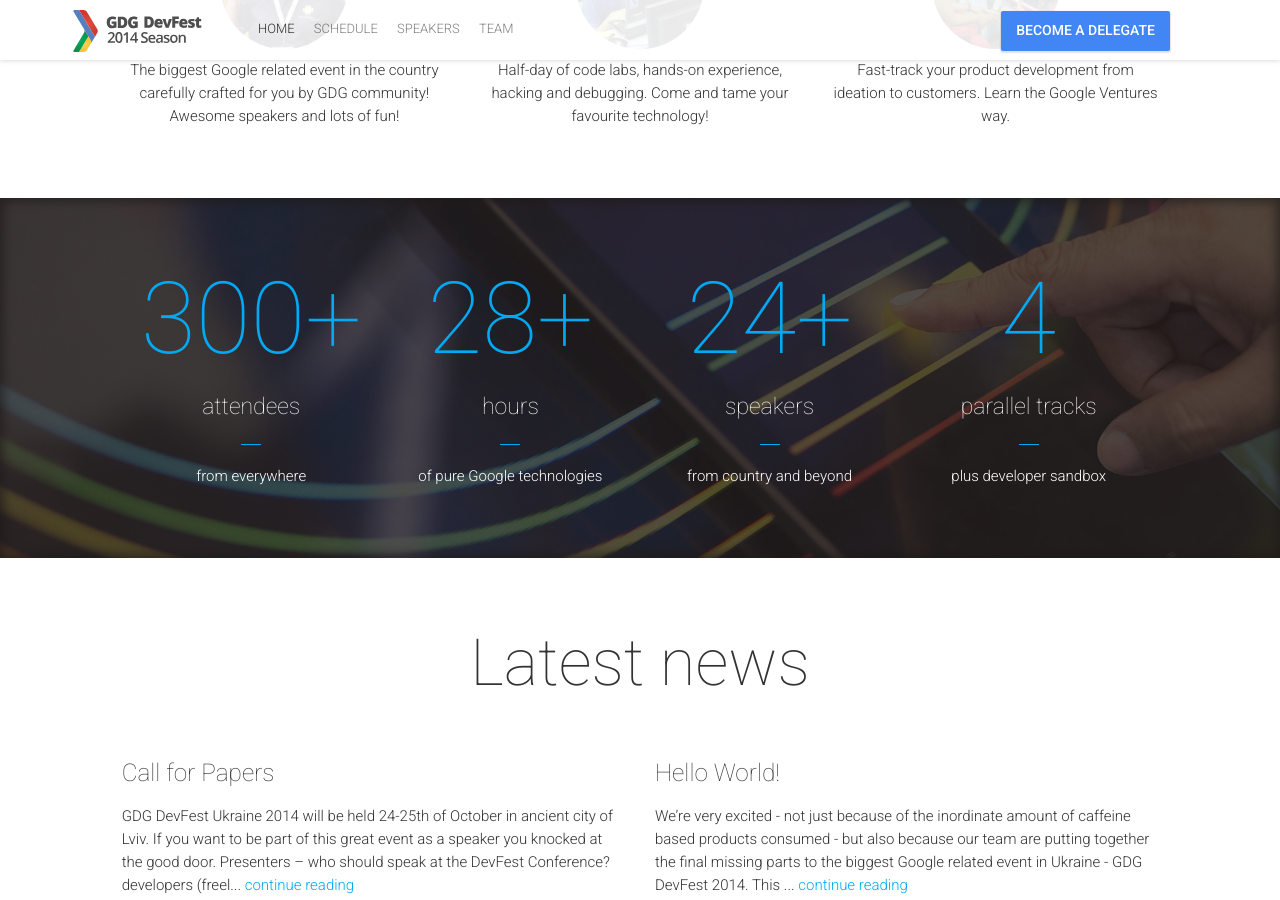
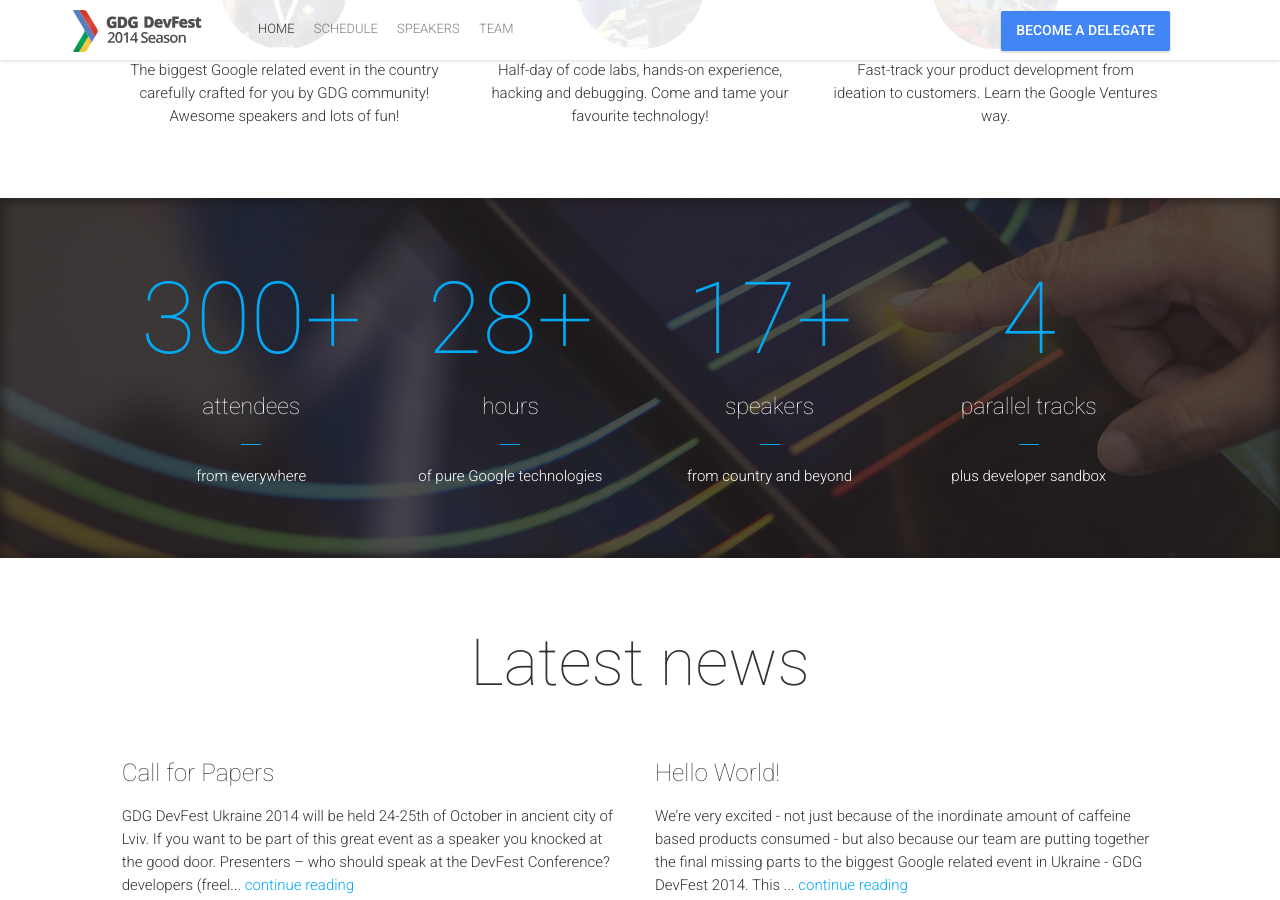
Before and after one commit to gdgcdo/devfestcdo, a Jekyll site: the page built from index.html, in a window 1280 px wide and 900 px high, scrolled down 1223 px. Built offline with Jekyll 4.4.1, drawn with Linux system fonts in a browser that asks for light colours; nearby versions of some CDN libraries; comment, search, counter and statistics services are not loaded.

Commit message:
Updated stats

```diff
--- a/_config.yml
+++ b/_config.yml
@@ -67,7 +67,7 @@
 statisticBlock:
  - {count: "300", specialCharacter: "+", info: "attendees", detail: "from everywhere"}
  - {count: "28", specialCharacter: "+", info: "hours", detail: "of pure Google technologies"}
- - {count: "24", specialCharacter: "+", info: "speakers", detail: "from country and beyond"}
+ - {count: "17", specialCharacter: "+", info: "speakers", detail: "from country and beyond"}
  - {count: "4", specialCharacter: "", info: "parallel tracks", detail: "plus developer sandbox"}
 
 # Latest News Block
```
